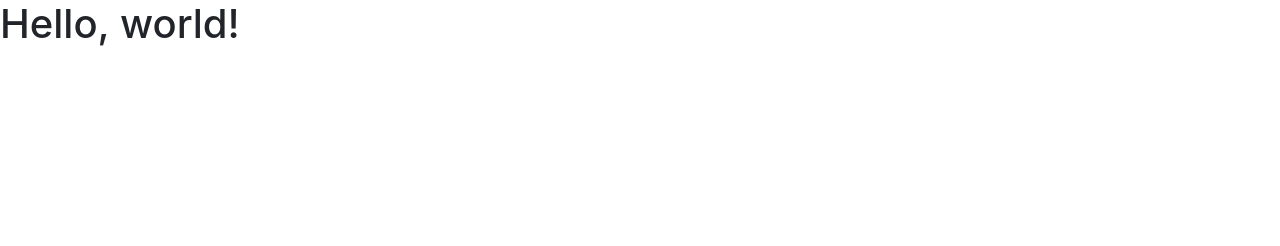
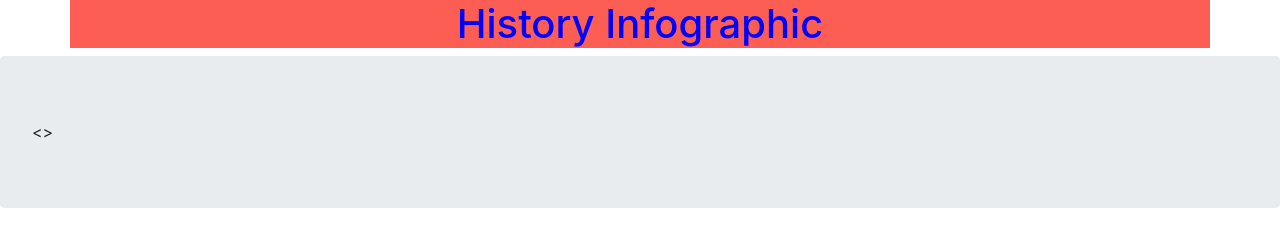
Before and after one commit to KihtrakRaknas/WEBSITE2, a plain HTML site: page INDEX.HTML in a window 1280 px wide. Drawn offline with nearby package versions, Linux system fonts and the light colour scheme.

Commit message:
sadfsadf

```diff
--- a/INDEX.HTML
+++ b/INDEX.HTML
@@ -8,11 +8,19 @@
     <!-- Bootstrap CSS -->
     <link rel="stylesheet" href="https://stackpath.bootstrapcdn.com/bootstrap/4.1.0/css/bootstrap.min.css" integrity="sha384-9gVQ4dYFwwWSjIDZnLEWnxCjeSWFphJiwGPXr1jddIhOegiu1FwO5qRGvFXOdJZ4" crossorigin="anonymous">
 
-    <title>Hello, world!</title>
+    <title>History Infographic</title>
+<link rel="stylesheet" type="text/css" href="style.css">
   </head>
   <body>
-    <h1>Hello, world!</h1>
+	<div class = "container" style="background-color:#FD5E53">
+    		<h1 class="text-center">History Infographic</h1>
 
+	</div>
+
+<div class = "jumbotron text-jumbotron">
+<>
+</div>
+	<script src="app.js"></script>
     <!-- Optional JavaScript -->
     <!-- jQuery first, then Popper.js, then Bootstrap JS -->
     <script src="https://code.jquery.com/jquery-3.3.1.slim.min.js" integrity="sha384-q8i/X+965DzO0rT7abK41JStQIAqVgRVzpbzo5smXKp4YfRvH+8abtTE1Pi6jizo" crossorigin="anonymous"></script>
--- a/style.css
+++ b/style.css
@@ -0,0 +1,3 @@
+h1{
+	color: blue
+}
```
